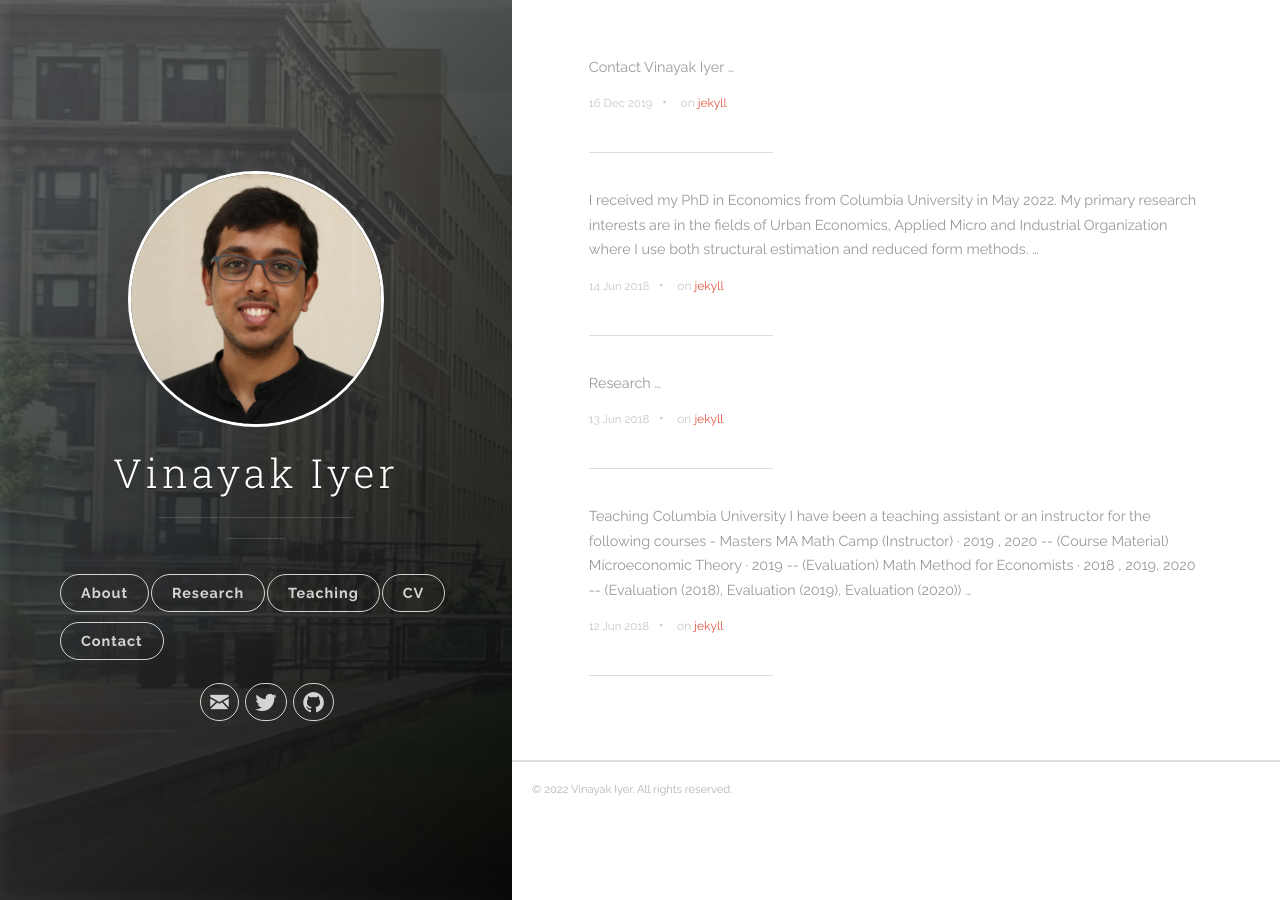
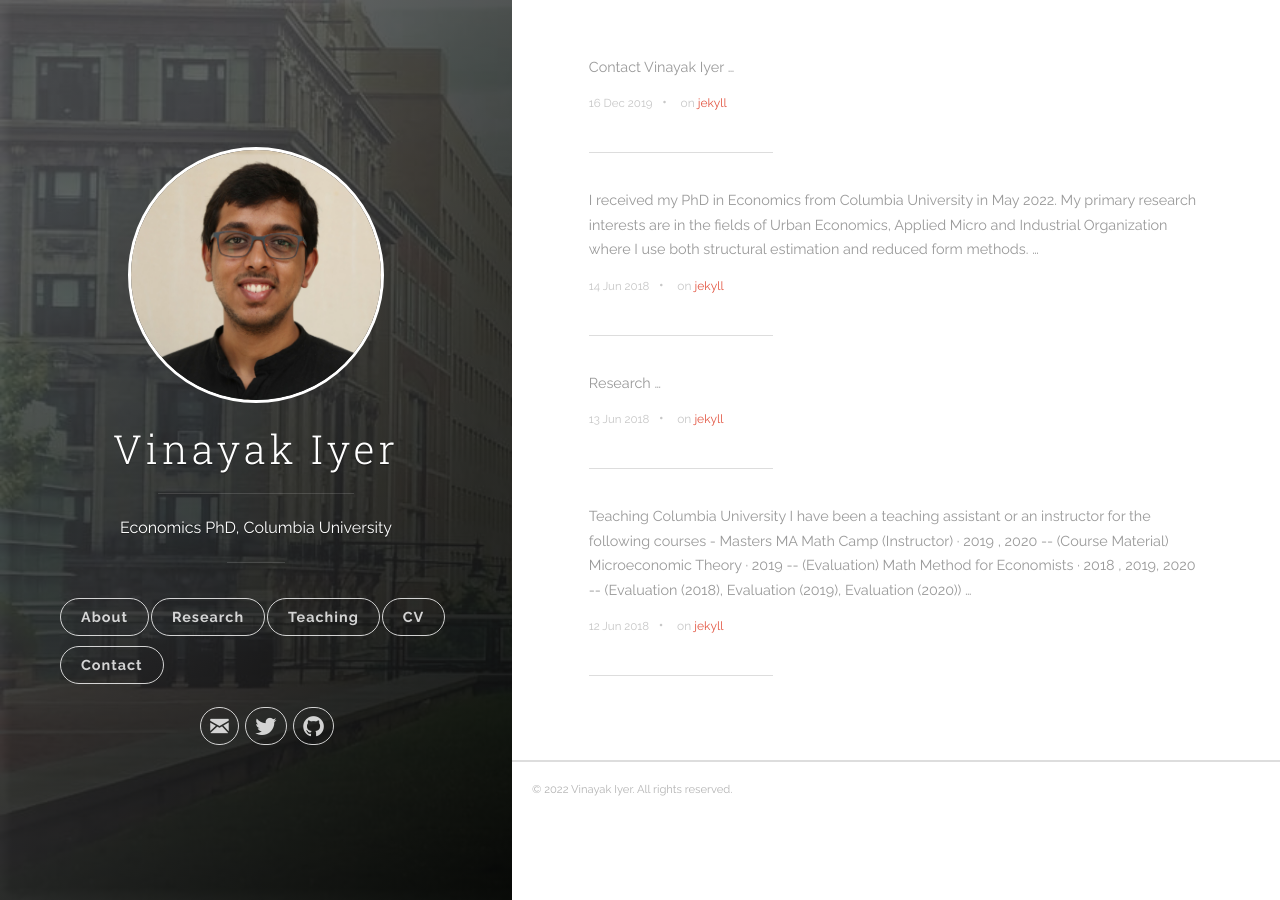
Before and after one commit to vinayakiyer/vinayakiyer.github.io, a Jekyll site: the page built from index.html, in a window 1280 px wide. Built offline with Jekyll 4.4.1, drawn with Linux system fonts in a browser that asks for light colours; the list of posts is cut into pages by our own code.

Commit message:
Update _config.yml

```diff
--- a/_config.yml
+++ b/_config.yml
@@ -1,6 +1,6 @@
 # Site settings
 title: Vinayak Iyer
-description:
+description: Economics PhD, Columbia University
 url: 'https://vinayakiyer.github.io'
 baseurl: ""
 google_analytics: 'UA-154586808-1'
```
